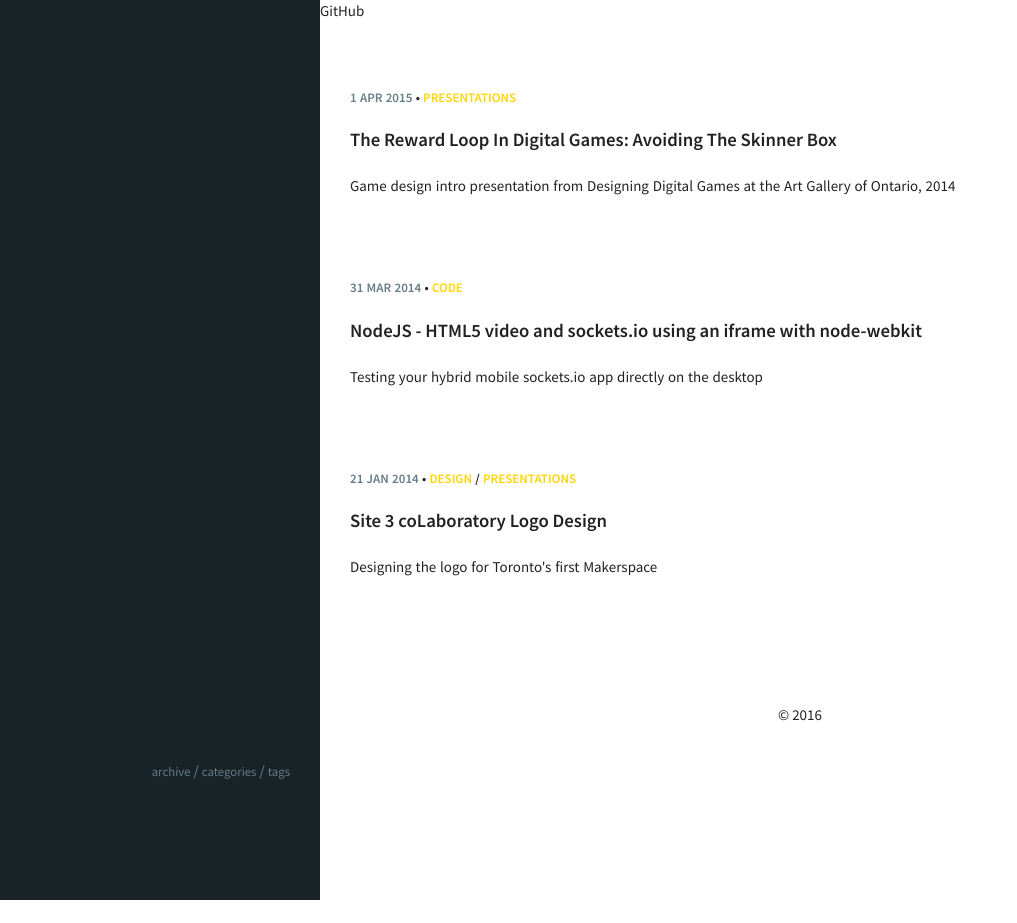
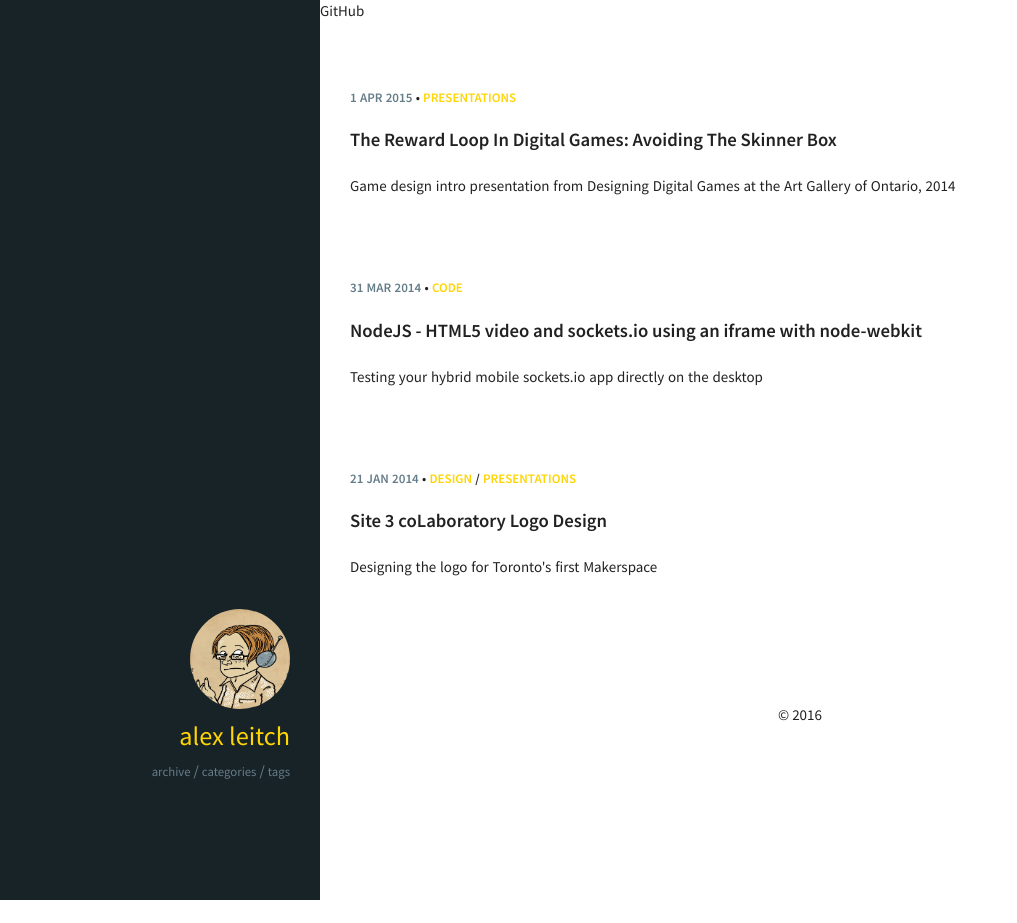
Before and after one commit to pretentiousgit/pretentiousgit.github.io, a Jekyll site: the page built from index.html, in a window 1280 px wide. Shown: the whole page, without its empty margins (0-1017 px from the left). Built offline with Jekyll 4.4.1, drawn with Linux system fonts in a browser that asks for light colours.

Commit message:
fix(author image): hard-linked author image

```diff
--- a/_includes/sidebar.html
+++ b/_includes/sidebar.html
@@ -1,8 +1,6 @@
 <div class="cover-card table-cell table-bottom">
-  {% if site.owner.avatar %}
   <img src="http://pretentiousgit.github.io/img/2016Avatar.jpg" alt="" class="avatar">
-  {% endif %}
-  <a href="{{ site.url }}/" class="author_name">{{ site.owner_name }}</a>
+  <a href="{{ site.url }}/" class="author_name">Alex Leitch</a>
   <span class="author_job">{{ site.owner.job }}</span>
   <nav class="nav">
     <ul class="nav-list">
```
